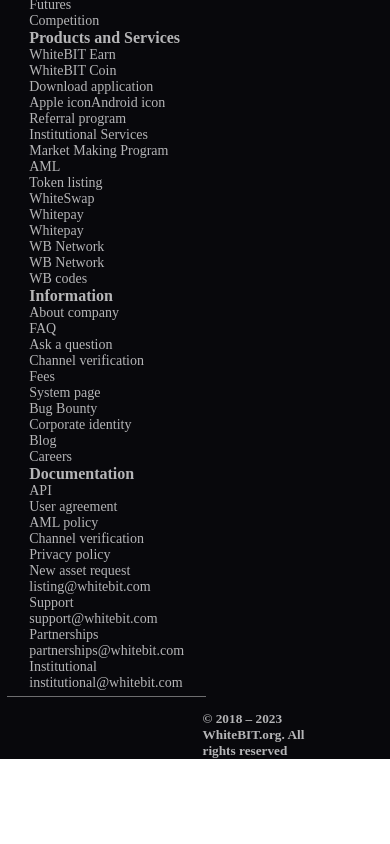
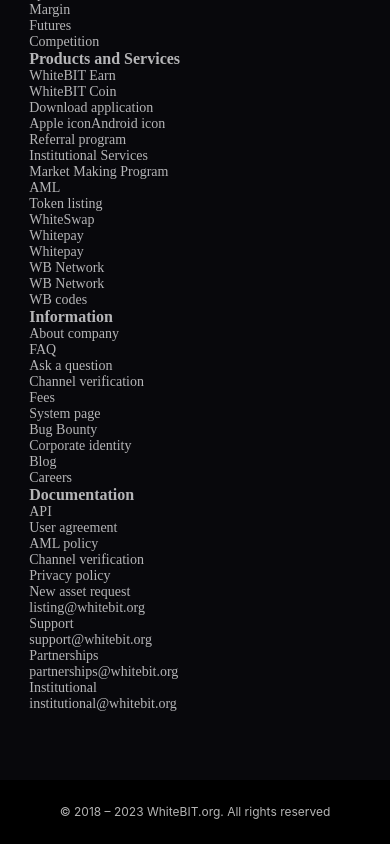
Before and after one commit to EbukaNweje/whitebitsite, a React (Vite) app: page /login in a window 390 px wide. Shown: the part 1058-1902 px from the top of the page. Before the commit the page ends 1817 px from the top, so only its background shows below. Built offline with nearby package versions, Linux system fonts and the light colour scheme.

Commit message:
Fixing Phone View adding new

```diff
--- a/src/App.jsx
+++ b/src/App.jsx
@@ -5,6 +5,7 @@ import LandingPage from './components/LandingPage/LandingPages';
 import Signup from './components/Auth/SignUp';
 import Login from "./components/Auth/logindiv/Login"
 import Footer from "./components/Footer/FooterSection"
+import LastFoter from './components/Footer/LastFoter';
 
 const App = () => {
   return (
@@ -16,6 +17,7 @@ const App = () => {
       <Route path='/login' element={<Login/>}/>
       </Routes>
       <Footer/>
+      <LastFoter/>
     </BrowserRouter>
 
   )
--- a/src/components/Auth/Login.js
+++ b/src/components/Auth/Login.js
@@ -32,11 +32,25 @@ flex-direction: column;
 justify-content: center;
 font-family:  Inter, arial, sans-serif;
 
+@media(max-width: 999px) {
+    width: 100%;
+    margin-top: 20%;
+    gap: 15px;
+}
+
+
+@media(max-width: 476px) {
+    width: 100%;
+    margin-top: 20%;
+    gap: 15px;
+ }
+
 @media screen  and (max-width: 414px){
     width: 100%;
     margin-top: 20%;
     gap: 15px;
 }
+
 `
 
 export const SignupHeader = styled.h1`
@@ -49,6 +63,16 @@ export const SignupHeader = styled.h1`
     @media screen  and (max-width: 414px){
         font-size: 35px;
 }
+
+@media(max-width: 999px) {
+
+    font-size: 35px;
+}
+
+
+@media(max-width: 476px) {
+    font-size: 35px;
+ }
 `
 
 export const SignupSubHeader = styled.span`
@@ -119,6 +143,17 @@ export const SignupValidation = styled.div`
         /* background: #000; */
         flex-wrap: wrap;
 }
+
+@media(max-width: 999px) {
+    width: 100%;
+    flex-wrap: wrap;
+}
+
+
+@media(max-width: 476px) {
+    width: 100%;
+    flex-wrap: wrap;
+ }
 `
 
 export const CharValidation = styled.div`
--- a/src/components/Footer/FooterSection.css
+++ b/src/components/Footer/FooterSection.css
@@ -172,17 +172,14 @@
     }
 
     .Footer-section-buttom-2 {
-        display: flex;
-        justify-content: center;
-        align-items: center;
+        width: 100%;
+        display: block;
     }
 
     .Footer-section-buttom-2-wrap {
         width: 100%;
-        flex-direction: column;
-        display: flex;
-        justify-content: center;
-        align-items: center;
+        display: block;
+        background-color: red;
     }
 
     .right-footer-image {
--- a/src/components/Footer/FooterSection.jsx
+++ b/src/components/Footer/FooterSection.jsx
@@ -69,79 +69,22 @@ const FooterSection = () => {
                                 <li>Channel verification</li>
                                 <li>Privacy policy</li>
                                 <li>New asset request <br />
-                                    listing@whitebit.com</li>
+                                    listing@whitebit.org</li>
                                 <li>Support <br />
-                                support@whitebit.com</li>
+                                support@whitebit.org</li>
                                 <li>Partnerships <br />
-                                    partnerships@whitebit.com</li>
+                                    partnerships@whitebit.org</li>
                                 <li>Institutional <br />
-                                institutional@whitebit.com</li>
+                                institutional@whitebit.org</li>
 
                             </ul>
                         </div>
                     </div>
                 </div>
-                <div className='Footer-section-buttom'>
-                    <div className='footer-wrap'>
-                            {/* <div className='footer-icon-text-holder'>
-                                <div className='footer-icon'><img src="../src/x.svg" alt="" /></div>
-                                <h4>Twitter</h4>
-                            </div>
 
-                            <div className='footer-icon-text-holder'>
-                                <div className='footer-icon'><img src="./src/telegram.svg" alt="" /></div>
-                                <h4>Telegram</h4>
-                            </div>
-
-                            <div className='footer-icon-text-holder'>
-                                <div className='footer-icon'><img src="./src/discord.svg" alt="" /></div>
-                                <h4>Discord</h4>
-                            </div>
-
-                            <div className='footer-icon-text-holder'>
-                                <div className='footer-icon'><img src="./src/medium.svg" alt="" /></div>
-                                <h4>Medium</h4>
-                            </div>
-
-                            <div className='footer-icon-text-holder'>
-                                <div className='footer-icon'><img src="./src/facebook.svg" alt="" /></div>
-                                <h4>Facebook</h4>
-                            </div>
-
-                            <div className='footer-icon-text-holder'>
-                                <div className='footer-icon'><img src="./src/linkedin.svg" alt="" /></div>
-                                <h4>Linkedin</h4>
-                            </div>
-
-                            <div className='footer-icon-text-holder'>
-                                <div className='footer-icon'><img src="./src/youtube.svg" alt="" /></div>
-                                <h4>Youtube</h4>
-                            </div>
-
-                            <div className='footer-icon-text-holder'>
-                                <div className='footer-icon'><img src="./src/instagram.svg" alt="" /></div>
-                                <h4>Instagram</h4>
-                            </div> */}
-
-                    </div>
-                </div>
-                <div className='footer-line'>
+                {/* <div className='footer-line'>
                     <div className='footer-line-align'></div>
-                </div>
-                <div className='Footer-section-buttom-2'>
-                    <div className='Footer-section-buttom-2-wrap'>
-                        <div className='left-footer-text'>
-                            <h5>© 2018 – 2023 WhiteBIT.org. All rights reserved</h5>
-                        </div>
-                        {/* <div className='right-footer-image'>
-                            <span><img src="./src/unicert (1).svg" alt="" /></span>
-                            <span><img src="./src/visa.svg" alt="" /></span>
-                            <span><img src="./src/masterCard.svg" alt="" /></span>
-                            <span><img src="./src/google.svg" alt="" /></span>
-                        </div> */}
-                    </div>
-                </div>
-
+                </div> */}
             </section>
         </>
     )
--- /dev/null
+++ b/src/components/Footer/LastFoter.jsx
@@ -0,0 +1,42 @@
+import React from 'react'
+import styled from 'styled-components'
+
+const LastFoter = () => {
+  return (
+    <Footersectionbuttom2>
+    <Footersectionbuttom2wrap>
+        <Leftfootertext>
+            <h5>© 2018 – 2023 WhiteBIT.org. All rights reserved</h5>
+        </Leftfootertext>
+    </Footersectionbuttom2wrap>
+</Footersectionbuttom2>
+  )
+}
+
+export default LastFoter
+
+const Footersectionbuttom2 = styled.div`
+    width: 100%;
+    height: 10vh;
+    height: max-content;
+    padding: 5% 0px;
+    display: flex;
+    justify-content: center;
+    background: #000;
+`
+const Footersectionbuttom2wrap = styled.div`
+    width: 90%;
+    height: 3vh;
+    /* border-top: 1px solid lightgray; */
+    display: flex;
+    justify-content: center;
+    align-items: center;
+`
+const Leftfootertext = styled.div`
+    h5 {
+    color: #ffffffb4;
+    font-family: Inter, arial, sans-serif;
+    font-size: 12px;
+    font-weight: 400;
+    }
+`
--- a/src/components/Header/Header.jsx
+++ b/src/components/Header/Header.jsx
@@ -23,13 +23,13 @@ const Header = () => {
           <HeaderLeft>
               <Logo src={LogoImg} alt="Whitebit Logo" onClick={()=>{navigate("/"), setToggle(false)}}/>
               <Nav>
-                  <div className='NavTextBody'><span>Invest</span>
+                  <div className='NavTextBody'><span onClick={()=>navigate("/login")}>Invest</span>
                   {/* <IoIosArrowDown style={{marginLeft: "5px", color: "gray"}}/> */}
                   </div>
                   <div className='NavTextBody'><span>Futures</span>
                   {/* <IoIosArrowDown style={{marginLeft: "5px", color: "gray"}}/> */}
                   </div>
-                  <div className='NavTextBody'><span>Plan</span>
+                  <div className='NavTextBody'><span onClick={()=>navigate("/login")}>Plan</span>
                   {/* <IoIosArrowDown style={{marginLeft: "5px", color: "gray"}}/> */}
                   </div>
                   <div className='NavTextBody'><span>WBT Boost</span>
--- a/src/components/Header/SideBar.jsx
+++ b/src/components/Header/SideBar.jsx
@@ -10,13 +10,13 @@ const SideBar = ({setToggle}) => {
   return (
     <SideBarBody>
               <Nav>
-                  <div className='SideBarNavText'><span>Invest</span>
+                  <div className='SideBarNavText'><span onClick={()=>{navigate("/login"), setToggle(false)}}>Invest</span>
                   {/* <IoIosArrowDown style={{marginLeft: "5px", color: "gray"}}/> */}
                   </div>
                   <div className='SideBarNavText'><span>Futures</span>
                   {/* <IoIosArrowDown style={{marginLeft: "5px", color: "gray"}}/> */}
                   </div>
-                  <div className='SideBarNavText'><span>Plan</span>
+                  <div className='SideBarNavText'><span onClick={()=>{navigate("/login"), setToggle(false)}}>Plan</span>
                   {/* <IoIosArrowDown style={{marginLeft: "5px", color: "gray"}}/> */}
                   </div>
                   <div className='SideBarNavText'><span>WBT Boost</span>
```
Also changed, not shown: src/components/Auth/logindiv/LoginStyle.js (+45 -2 lines).
